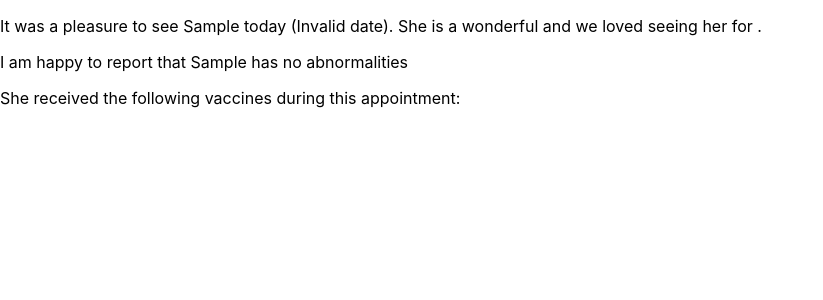
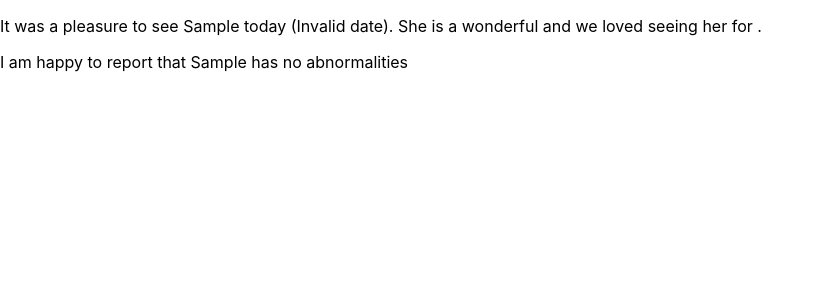
Before and after one commit to NathanAlexander1/lisa-vet-discharge, a React (Create React App) app: page / in a window 1280 px wide. Both pictures are taken after typing "Sample", "2020-01-15" into the empty fields and a click on the button "Proceed". Shown: the top 300 px of the page, without its empty margins (0-823 px from the left). Built offline with nearby package versions, Linux system fonts and the light colour scheme.

Commit message:
Standard procedures rendering with non-dyanmic blurbs

```diff
--- a/src/components/Discharge.js
+++ b/src/components/Discharge.js
@@ -4,23 +4,30 @@ import moment from "moment";
 import { petPronouns } from "../utils/functions";
 
 function Discharge(props) {
-    const [pronounsObject, setPronounsObject] = useState(petPronouns(props.petSex));
-    // console.log(props.petSex)
+  const [pronounsObject, setPronounsObject] = useState(
+    petPronouns(props.petSex)
+  );
+  console.log(props.standardProcArr);
 
-
-    // console.log(pronounsObject.heShe, pronounsObject.himHer, pronounsObject.hisHers, pronounsObject.they)
+  // console.log(pronounsObject.heShe, pronounsObject.himHer, pronounsObject.hisHers, pronounsObject.they)
 
   return (
     <div>
       <p>
-        It was a pleasure to see {props.petName} today ({props.date}). {pronounsObject.heShe} is a wonderful {props.petType} and we loved seeing {pronounsObject.himHer.toLocaleLowerCase()} for {props.reasonForVisit}.
+        It was a pleasure to see {props.petName} today ({props.date}).{" "}
+        {pronounsObject.heShe} is a wonderful {props.petType} and we loved
+        seeing {pronounsObject.himHer.toLocaleLowerCase()} for{" "}
+        {props.reasonForVisit}.
       </p>
       {props.noAbnormalities === false ? (
         <p>I am happy to report that {props.petName} has no abnormalities</p>
       ) : null}
-      <p>
-      {pronounsObject.heShe} received the following vaccines during this appointment:
-      </p>
+      {props.vaccineArray.length <= 0 ? null : (
+        <p>
+          {pronounsObject.heShe} received the following vaccines during this
+          appointment:
+        </p>
+      )}
       <ul>
         {props.vaccineArray.map((va, i) => {
           let nextDue = moment(
@@ -35,8 +42,27 @@ function Discharge(props) {
                   {va.vaccineName} (next due {nextDue}).
                 </li>
               ) : (
-                <li>{va.vaccineName} (booster in {va.booster})</li>
+                <li>
+                  {va.vaccineName} (booster in {va.booster})
+                </li>
               )}
+            </>
+          );
+        })}
+      </ul>
+      {props.standardProcArr.length <= 0 ? null : (
+        <p>
+          {pronounsObject.heShe} received the following standard procedures during this
+          appointment:
+        </p>
+      )}
+      <ul>
+        {props.standardProcArr.map((sPA, i) => {
+          return (
+            <>
+              <li>
+                {sPA.service} - {sPA.blurb}
+              </li>
             </>
           );
         })}
--- a/src/components/StarterForm.js
+++ b/src/components/StarterForm.js
@@ -221,6 +221,7 @@ function StarterForm() {
           reasonForVisit={reasonForVisit}
           noAbnormalities={noAbnormalities}
           vaccineArray={vaccineArray}
+          standardProcArr={standardProcArr}
         />
       )}
     </div>
```
